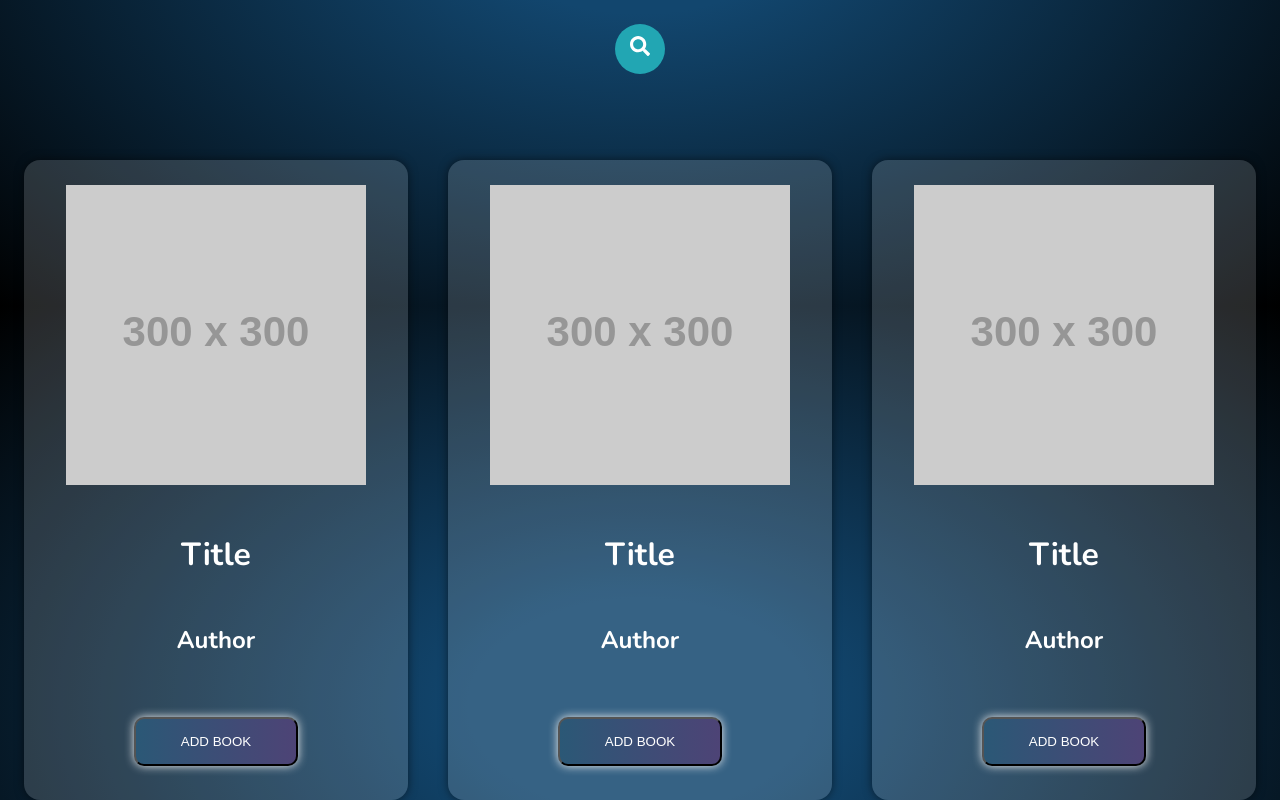
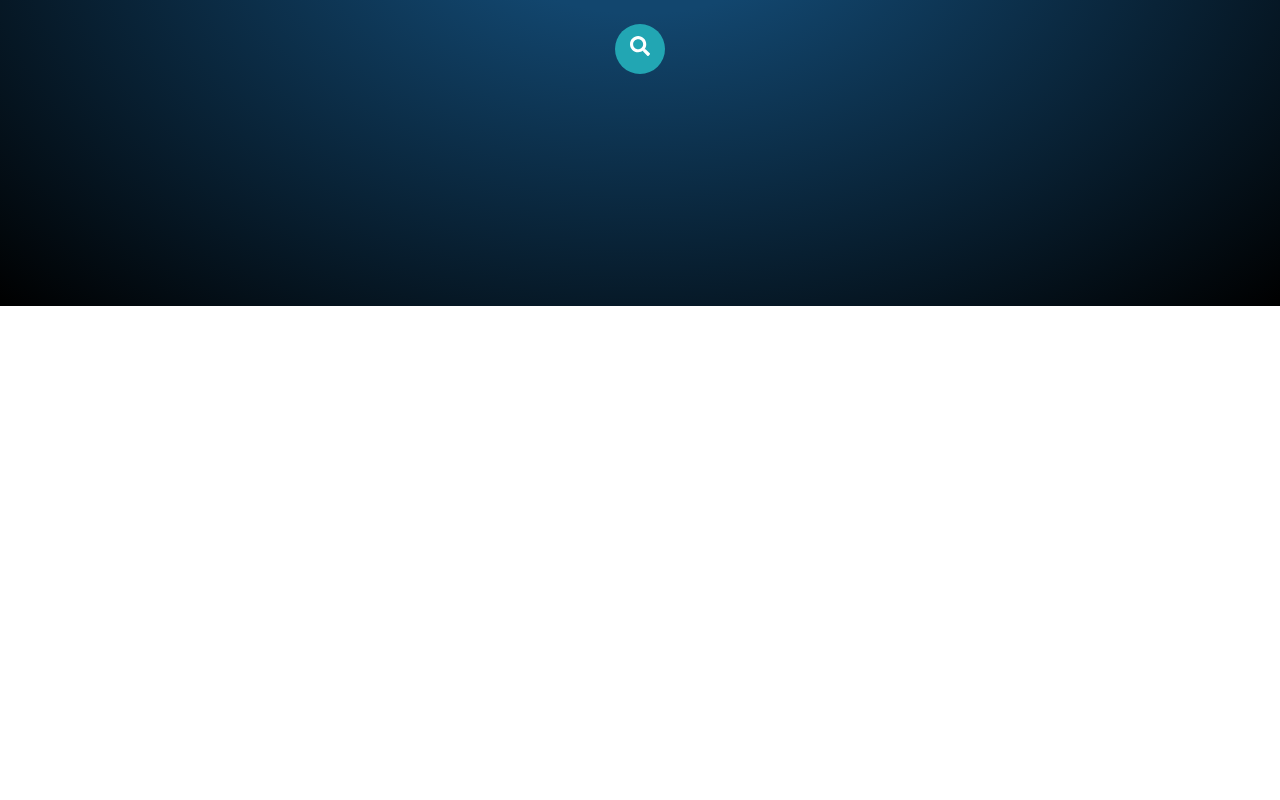
Before and after one commit to MaryFili/shelfie, a React (Create React App) app: page / in a window 1280 px wide. Shown: the part 494-1294 px from the top of the page. After the commit the page ends 800 px from the top, so only its background shows below. Built offline with nearby package versions, Linux system fonts and the light colour scheme.

Commit message:
search feature implemented

```diff
--- a/src/components/SearchBar.js
+++ b/src/components/SearchBar.js
@@ -2,11 +2,17 @@ import React from 'react'
 import { FaSearch } from "react-icons/fa";
 import styles from '../styles/SearchBar.module.css'
 
-export default function SearchBar() {
+export default function SearchBar({ search, setSearch, searchBook }) {
+
     return (
-        <div class={styles.searchBox}>
-            <button class={styles.btnSearch}><FaSearch /></button>
-            <input type="text" class={styles.inputSearch} placeholder="Type to Search..." />
+        <div className={styles.searchBox}>
+            <button className={styles.btnSearch}><FaSearch /></button>
+            <input
+                type="text" className={styles.inputSearch}
+                placeholder="Type to Search..."
+                value={search}
+                onChange={(e) => setSearch(e.target.value)}
+                onKeyDown={searchBook} />
         </div>
     )
 }
--- a/src/pages/Home.js
+++ b/src/pages/Home.js
@@ -1,38 +1,40 @@
-import React from 'react'
+import React, { useState } from 'react'
 import styles from '../styles/Home.module.css'
 import SearchBar from '../components/SearchBar'
 
 
 export default function Home() {
+    const [search, setSearch] = useState('')
+    const [books, setBooks] = useState([])
+
+    const searchBook = (e) => {
+        if (e.key === 'Enter') {
+            fetch(`https://www.googleapis.com/books/v1/volumes?q=${search}&key=AIzaSyB8aM5bhf7EoM3pGpZ6-jpPdGUFDs5PDfU`)
+                .then(res => res.json())
+                .then(data => {
+                    console.log(data)
+                    setBooks(data.items)
+                })
+        }
+    }
+
     return (
         <main>
             <div className={styles.mainContainer}>
                 <h1>Find your Books</h1>
                 <h2>And add them to your</h2>
                 <h2>Online Library</h2>
-                <SearchBar />
+                <SearchBar search={search} setSearch={setSearch} searchBook={searchBook} />
             </div>
             <div className={styles.searchResults}>
-                <div className={styles.card}>
-                    <img src="https://via.placeholder.com/300" alt="book cover" />
-                    <h1 className={styles.bookTitle}>Title</h1>
-                    <h2 className={styles.bookAuthor}>Author</h2>
-                    <button>Add Book</button>
-                </div>
-                <div className={styles.card}>
-                    <img src="https://via.placeholder.com/300" alt="book cover" />
-                    <h1>Title</h1>
-                    <h2>Author</h2>
-                    <button>Add Book</button>
-
-                </div>
-                <div className={styles.card}>
-                    <img src="https://via.placeholder.com/300" alt="book cover" />
-                    <h1>Title</h1>
-                    <h2>Author</h2>
-                    <button>Add Book</button>
-
-                </div>
+                {books.map(book => (
+                    <div className={styles.card} key={book.id}>
+                        <img src={book.volumeInfo.imageLinks.thumbnail} alt="book cover" />
+                        <h1 className={styles.bookTitle}>{book.volumeInfo.title}</h1>
+                        <h2 className={styles.bookAuthor}>{book.volumeInfo.title}</h2>
+                        <button>Add Book</button>
+                    </div>
+                ))}
             </div>
         </main>
     )
```
Also changed, not shown: public/manifest.json.
